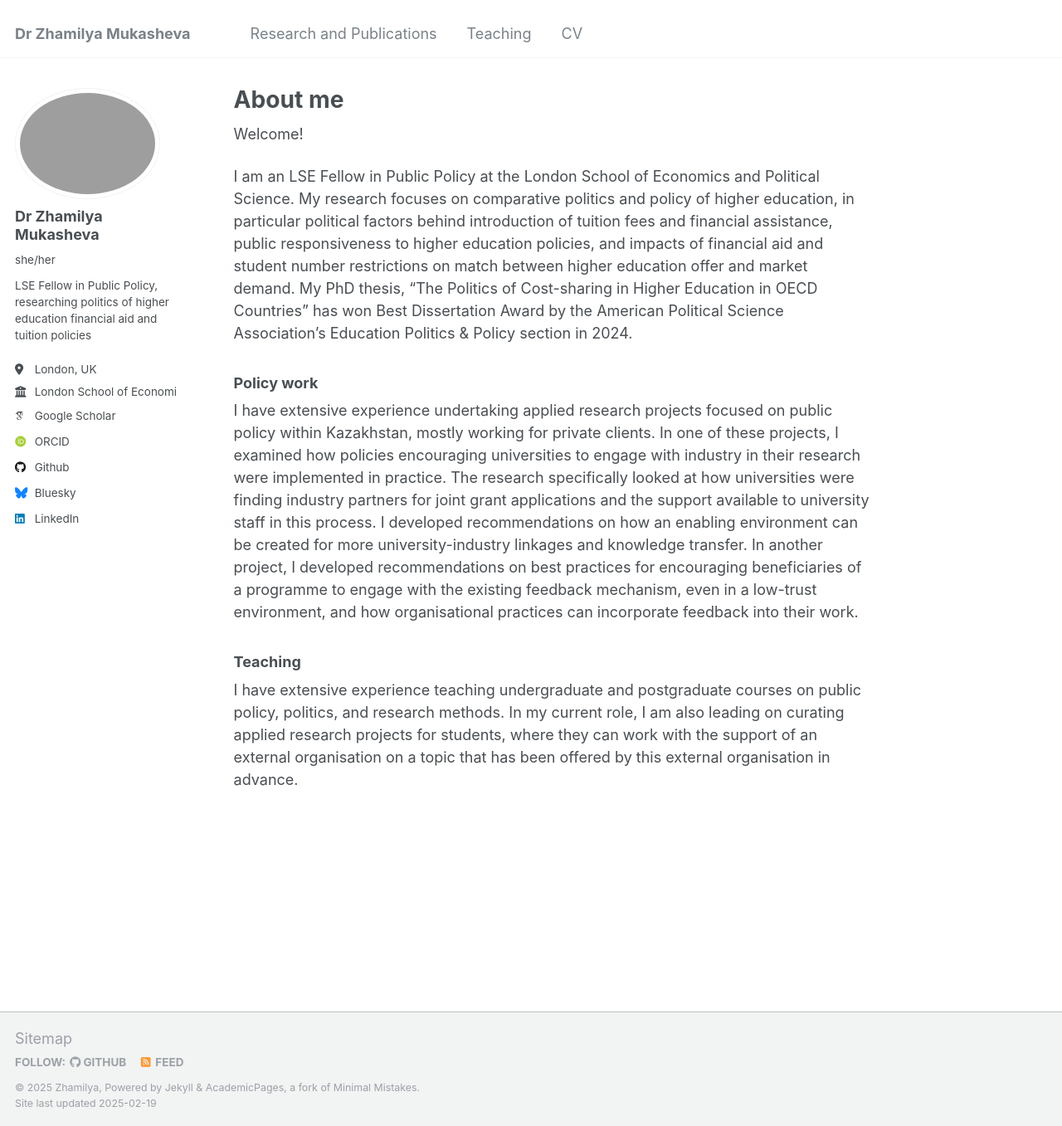
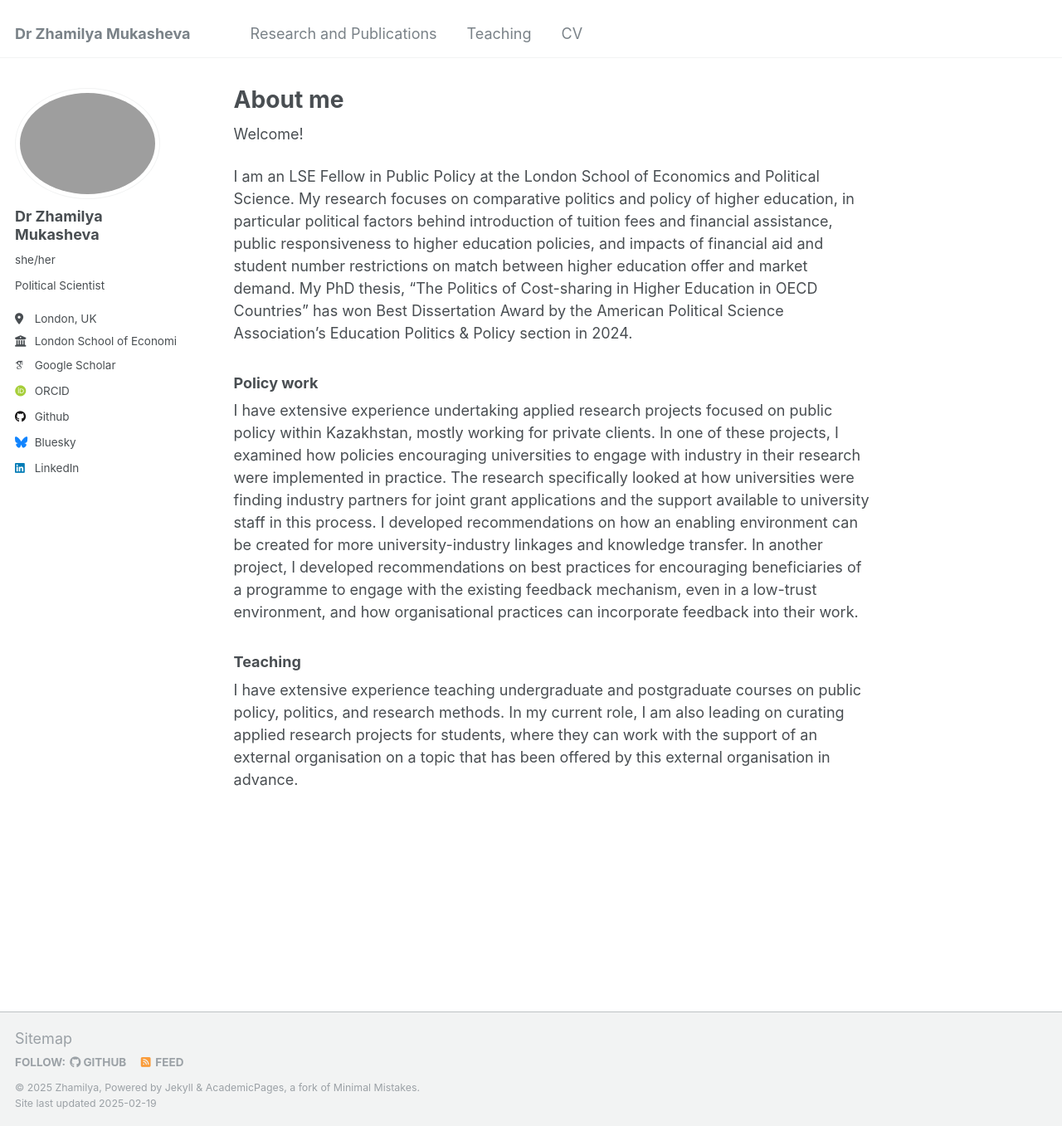
Before and after one commit to zhamilya-mukasheva/zhamilya-mukasheva, a Jekyll site: the page built from _pages/about.md, in a window 1280 px wide and 1357 px high. Shown: the whole window at 83% size. Built offline with Jekyll 4.4.1, drawn with Linux system fonts in a browser that asks for light colours; some web fonts are replaced.

Commit message:
Update _config.yml

```diff
--- a/_config.yml
+++ b/_config.yml
@@ -24,7 +24,7 @@ author:
   avatar           : "IMG_0036_Web2048.jpg"
   name             : "Dr Zhamilya Mukasheva"
   pronouns         : "she/her"
-  bio              : "LSE Fellow in Public Policy, researching politics of higher education financial aid and tuition policies"
+  bio              : "Political Scientist"
   location         : "London, UK"
   employer         : "London School of Economics and Political Science"
   uri              : # URL
```
